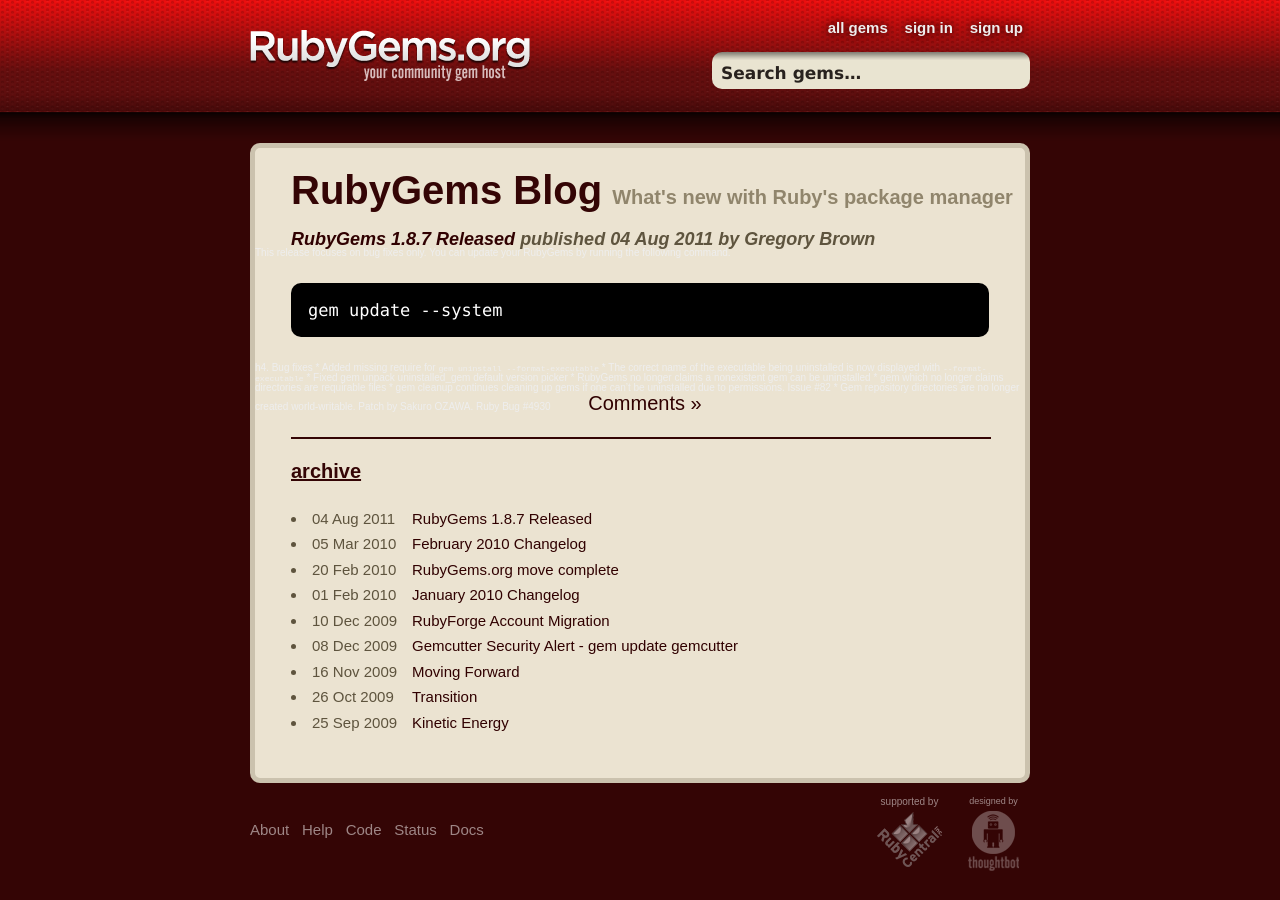
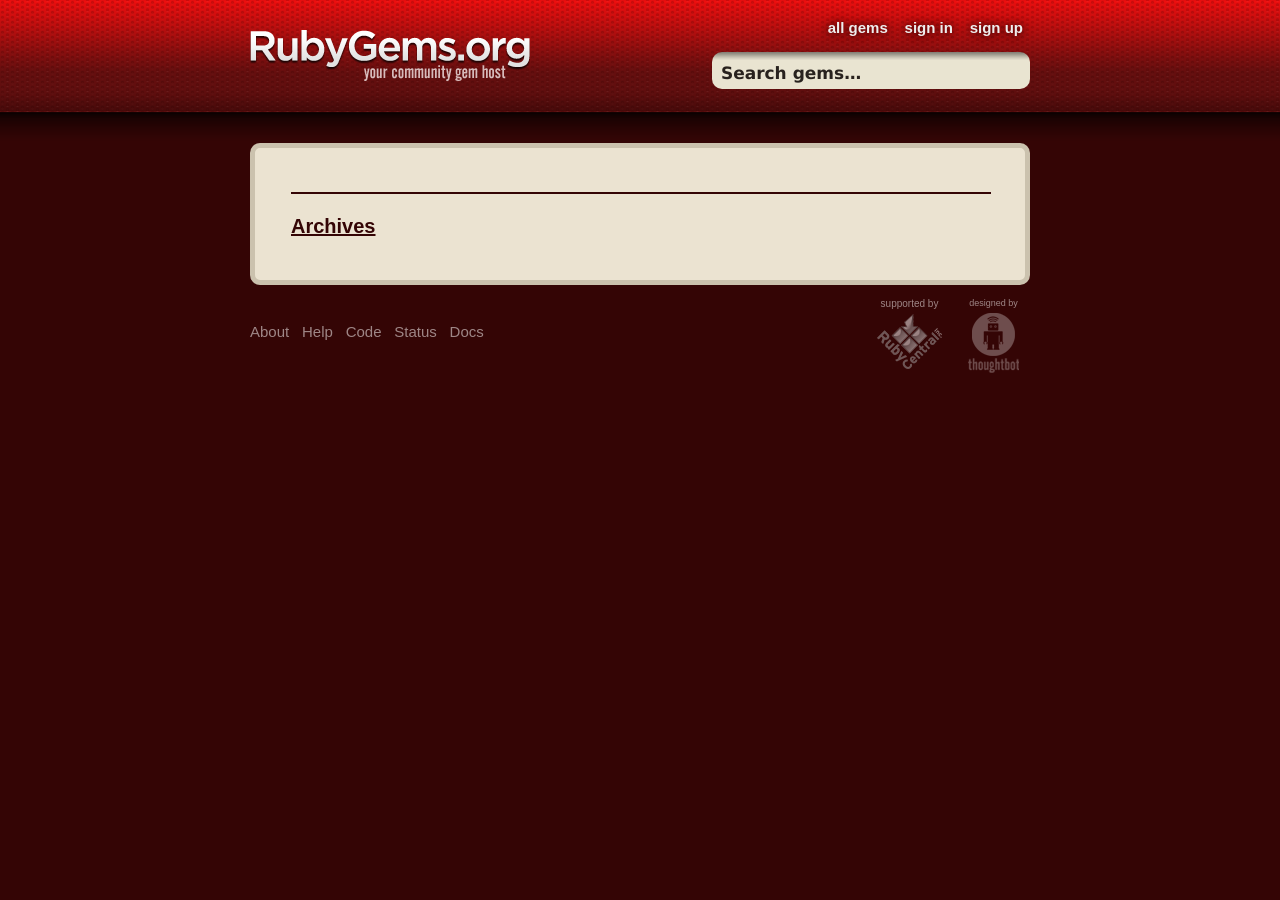
Before and after one commit to rubygems/rubygems.github.io, a Jekyll site: the page built from index.html, in a window 1280 px wide. Built offline with Jekyll 4.4.1, drawn with Linux system fonts in a browser that asks for light colours; comment, search, counter and statistics services are not loaded.

Commit message:
Tore down old gemcutter blog entries to prepare for rubygems blog posts

```diff
--- a/_layouts/default.html
+++ b/_layouts/default.html
@@ -12,7 +12,7 @@
     <!--[if IE 7]>
       <link href="/stylesheets/ie7.css" media="screen" rel="stylesheet" type="text/css" />
     <![endif]-->
-    <title>the update | RubyGems.org</title>
+    <title> {{ page.title }} | RubyGems.org</title>
   </head>
   <body>
     <div class="container_12">
--- a/_layouts/post.html
+++ b/_layouts/post.html
@@ -1,10 +1,9 @@
 ---
 layout: default
 ---
-<h2><a href="/">The Update</a></h2><h3>What's new on your community gem host</h3>
+<h2><a href="{{ page.url }}">{{ page.title }}</a></h2>
 <div class='post'>
   <h4>
-    <a href='{{ page.url }}'>{{ page.title }}</a>
     published {{ page.date | date_to_string }} by {{ page.author }}
   </h4>
   {{ content }}
--- a/_posts/2009-09-25-kinetic-energy.textile
+++ /dev/null
@@ -1,51 +0,0 @@
----
-title: Kinetic Energy
-layout: post
-author: Nick Quaranto
----
-
-Welcome to the first edition of The Update! This blog is going to cover the latest features, news, and awesome gems coming out of Gemcutter. Let's get started.
-
-h5. Announcements
-
-As you can tell, the redesign is live! Thanks to "Thoughtbot":http://thoughtbot.com for donating design time to the project and making sure it looks great.
-
-The next big piece of news is that this site will be moving to "http://rubygems.org":http://rubygems.org soon. (The current site will stay live at "http://docs.rubygems.org":http://docs.rubygems.org). We're currently working with the RubyGems team on this, and it will require a little bit of redirecting and rebranding on our part. Stay tuned here for updates!
-
-For those wondering about replacing/redirecting gems.rubyforge.org, there's a discussion going on at rubygems-developers "about this very subject":http://rubyforge.org/pipermail/rubygems-developers/2009-August/004914.html. If you're a fan of Gemcutter, check out this proposal and lend your support!
-
-We're also going to use this space to feature gems that are new (and of course, some that are old) that are hosted on the site. This will be a column in the style of "GitHub Rebase":http://rebase.github.com, so if you've got ridiculous Ruby images or great gems, let me know at nick@gemcutter.org.
-
-h5. Features
-
-Much has happened since our "launch":http://www.rubyinside.com/gemcutter-a-fast-and-easy-approach-to-ruby-gem-hosting-2281.html. (No, that wasn't planned.) Since then we've had a lot of great new features added in:
-
-* Adding/removing owners on a gem
-* Subscribe to gems to get a feed of what's been updated
-* Enhanced search with descriptions
-* Prerelease gem support
-* "Better gem documentation":http://gemcutter.org/pages/gem_docs
-* Faster gem indexing for newly pushed gems
-* Improved gem serving thanks to rack-cache and Varnish
-* HTTP Proxy support for the gem
-
-And so much more that can't fit here.
-
-h5. Upcoming
-
-Here's a sneak peek at some features slated for the future. No guarantees here on what could be finished, but these are some of the ideas in the works. The great part is that you can "contribute":http://github.com/qrush/gemcutter and make these (or your own) a reality!
-
-* Deleting gems
-* Full text search of READMEs from gems
-* JRuby support
-* Gravatar Integration (everyone loves avatars!)
-* Stats page
-* Better download tracking for individual gem versions
-
-If you've got your own ideas, "feel free to submit an issue!":http://github.com/qrush/gemcutter/issues
-
-h5. Thanks!
-
-Enough thanks can't be said for the great start that this project has had so far. This will have to suffice: Thanks to you for using it, our over 15 contributors for their hard work, and Heroku for supporting the project.
-
-If you haven't yet, @gem install gemcutter@ and @gem tumble@ away! See you next time.
--- a/_posts/2009-10-26-transition.textile
+++ /dev/null
@@ -1,19 +0,0 @@
----
-title: Transition
-layout: post
-author: Nick Quaranto
----
-
-It's time to talk about the future of gem hosting. I started Gemcutter as an effort to improve RubyGem hosting for everyone. I wasn't happy with the ways that RubyForge or GitHub was currently handling it, and I felt there could be a better way of fixing this problem. I set out to make gem indexing instantaneous, information about gems more accessible, and to provide an open API for gem publishing. The overall goal was to eventually take over gem hosting on RubyForge, and work with the established community instead of trying to fight against them.
-
-On September 25, I "revealed":http://update.gemcutter.org/2009/09/25/kinetic-energy.html that Gemcutter would be moving to http://rubygems.org, and becoming RubyGems.org: your community gem host. Today, I'd like to announce that Ruby Central has agreed to support RubyGems.org in becoming *the* default gem host for the community. We're still in the process of working out all of the details of this migration, and it will involve several moves:
-
-* http://rubygems.org will replace http://gems.rubyforge.org as the default gem host in RubyGems.
-* Gem publishing off RubyForge will continue to work for the time being.
-* We'll be merging user accounts from RubyForge, so you'll be able to log into RubyGems.org with your RubyForge login credentials. Your gem ownerships will also be transferred over.
-
-So, what does this mean for RubyForge?  The Ruby-specific functionality and data will be moved into RubyGems.org, and the parts that other hosting sites (GitHub, Google Code, SourceForge) can do better will be pruned away. Migration paths for those projects will be provided, we're not throwing any switches without warning. RubyGems.org will not be gaining any "bloat" from rewritten RubyForge features.
-
-The goal right now is to have the majority of this transition done before RubyConf (November 19). More information about dates and migration information, especially regarding when RubyForge features will be put into read-only mode will be placed "here on the wiki":http://wiki.github.com/qrush/gemcutter/transition.
-
-I'd like to thank everyone involved for their support. I'm proud to say that RubyGems.org will remain at the center of the Ruby community going forward, and I invite you to join in with your own contributions. This is our gem host now, let's make it awesome.
--- a/_posts/2009-11-16-moving-forward.textile
+++ /dev/null
@@ -1,19 +0,0 @@
----
-title: Moving Forward
-layout: post
-author: Nick Quaranto
----
-
-p=. "!http://farm3.static.flickr.com/2064/2224917035_88115fd957.jpg!":http://www.flickr.com/photos/themuuj/2224917035/
-
-We're getting ready for the RubyGems.org transition, and the first thing that needs to happen is a DNS switch for Gemcutter from Heroku to our new home at RackSpace. If you're just downloading gems from Gemcutter, your gem installs will continue to work thanks to our "maintenance mode setup":http://litanyagainstfear.com/blog/2009/11/10/load-rails-conditionally-with-rack/. If you're using the Gemcutter gem, you *will need to upgrade it to continue to push.* Run @gem update gemcutter@ and you should be all set. Going forward, the gem plugins will be merged into RubyGems in order lower the barrier further for gem publication.
-
-The entire Heroku team has been excited to see the site blossom on the platform, and as huge supporters of the Ruby community they want nothing but this effort to succeed. To further the integration of Gemcutter with RubyForge, one of the major decisions made was that Gemcutter’s database would become the central database for RubyForge. We'll be integrating projects, mailing lists, and other useful features. To facilitate this, we needed to move Gemcutter and RubyForge into the same datacenter, and decided it was easier to move Gemcutter than to move all of RubyForge to Heroku. I’d just like to say thanks to the Heroku team for the help and support so far, our decision to move off Heroku has nothing to do with the quality or capabilities of the Heroku platform.
-
-Since there was no lock-in with the Heroku platform, no modifications were necessary in order to move. Several of the optimizations the Heroku platform encouraged have actually helped make this transition really easy:
-
-1) Using "S3":http://docs.heroku.com/s3 and the "read-only file system":http://docs.heroku.com/constraints#read-only-filesystem helped make the migration onto a new platform very easy, since only the app code needed to move over.
-2) Delayed::Job for "background processing":http://docs.heroku.com/background-jobs meant that we could simply run the workers on the new server and `gem push` would still work.
-3) The simplicity of "heroku db:pull":http://docs.heroku.com/taps means that migrating Gemcutter's database will go extremely quickly.
-
-Heroku's been a huge part of Gemcutter and will continue to be as the project moves forward. As more of the RubyForge platform is migrated over to Ruby, hopefully there will be a chance to return to the ease of deployment and management that Heroku offers.
--- a/_posts/2009-12-08-gemcutter-security-alert.textile
+++ /dev/null
@@ -1,15 +0,0 @@
----
-title: Gemcutter Security Alert - gem update gemcutter
-layout: post
-author: Nick Quaranto
----
-
-Early last month, thanks to a hat-tip from Tim Carey-Smith, a vulnerability was found in Gemcutter's ownership system that allowed access to other users' API keys. David Dollar was quick to fix the issue, but due to miscommunication on my part, the Gemcutter API keys were never reset in response to the security hole.
-
-I've now reset *all* Gemcutter API keys for all users. In order to push your gems once again, you'll need to simply update the Gemcutter gem:
-
-@gem update gemcutter@
-
-When you need to @gem push@ again, you'll be prompted to sign in and your new API key will be fetched. That's all you should need to do in order to be back up to speed with releasing gems. No known compromises of gems has happened to our knowledge during the time since the vulnerability was closed. Downloading gems has not been affected by this issue.
-
-Going forward, I've set up a new address for reporting security issues with the site at security@gemcutter.org. Please report any code vulnerabilities you find there for now on. A security policy akin to Rails' regarding vulnerability issues will be set up soon and announced on the mailing list once completed. Sorry for the inconvenience here folks, and thanks for using Gemcutter.
--- a/_posts/2009-12-10-rubyforge-accounts-migrated.textile
+++ /dev/null
@@ -1,14 +0,0 @@
----
-title: RubyForge Account Migration
-layout: post
-author: Nick Quaranto
----
-
-Thanks to some hard work from David Black and Tom Copeland, all of the RubyForge accounts have now been imported into Gemcutter's database. This move ushers in a few changes:
-
-1) You can log in with your RubyForge account info if you haven't made a Gemcutter account yet. If you had both a Gemcutter and RubyForge account under the same email, your account has not been changed.
-2) All of the project ownerships from RubyForge have been transferred over to Gemcutter. If you're still having trouble gaining access to your RubyForge gems/projects, feel free to shoot nick@gemcutter.org an email.
-3) @gem migrate@ is now deprecated in the Gemcutter gem as of version 0.2.1.
-4) We now have usernames for the site, which will allow us to do all sorts of neat features! (dashboard, subdomains, etc)
-
-As always, if you're looking to help out with the project feel free to "fork the repo":http://github.com/qrush/gemcutter or hop in #gemcutter on irc.freenode.net to see how you can help out.
--- a/_posts/2010-02-01-january-changelog.textile
+++ /dev/null
@@ -1,51 +0,0 @@
----
-title: January 2010 Changelog
-layout: post
-author: Nick Quaranto
----
-
-Hey folks, this is going to be a new monthly roundup of what went on at your community gem host. Thanks for the hard work from all of our contributors, and keep it up! If you're interested in helping out check out our "contribution guidelines.":http://wiki.github.com/qrush/gemcutter/contribution-guidelines
-
-p=. <object classid='clsid:d27cdb6e-ae6d-11cf-96b8-444553540000' codebase='http://download.macromedia.com/pub/shockwave/cabs/flash/swflash.cab#version=9,0,115,0' width='560' height='345'><param name='movie' value='http://screenr.com/Content/assets/screenr_1116090935.swf' ></param><param name='flashvars' value='i=43505' ></param><param name='allowFullScreen' value='true' ></param><embed src='http://screenr.com/Content/assets/screenr_1116090935.swf' flashvars='i=43505' allowFullScreen='true' width='560' height='345' pluginspage='http://www.macromedia.com/go/getflashplayer' ></embed></object>
-
-h4. Stats
-
-Gem Downloads: *4,097,716*
-Gems Pushed: *4,361*
-Commits: *67*
-Files Changed: *206*
-Lines Added: *1,471*
-Lines Removed: *4,528*
-New Contributors: *5*
-
-h4. Features
-
-*Webhooks*: Get notifications for specific gems or all gems when new versions are pushed. "Read up here.":http://gemcutter.org/pages/gem_docs#webhook
-
-*CloudFront*: We're now serving all gems older than a day from CloudFront, which should speed up downloads immensely.
-
-*RubyGems Support Site*: Need help with Gemcutter or RubyGems? "Look no further":http://help.rubygems.org
-
-*Metrics/Caliper Integration*: Shiny new button on every gem's page, and Caliper generates metric_fu results for every pushed gem. Awesome.
-
-*Gem Payload Additions: Gem URI, Project URI, Version Downloads, Dependencies*: Plenty added to the API hash, "check out an example":http://gemcutter.org/pages/api_docs
-
-*Search API method*: An alternative to @gem search@ that hooks into the same search box on the site at @/api/v1/search.(xml|json)?query="SOME GEM"@
-
-*XML API Payload*: For those who enjoy 3-letter acronyms when querying their gems. "More on the API docs.":http://gemcutter.org/pages/api_docs
-
-h4. Fixes
-
-*Switched to postfix*: We used to just use GMail for our mail server when we were on Heroku, but now we can use the server's postfix server to send mail.
-
-*Strip string on search*: Putting spaces in search queries would give bad results, so now they're stripped away.
-
-*More legacy indexes*: Some of the legacy indexes that old versions of RubyGems were not being served up. They're now all served up with just @rubygems-update@ in them.
-
-*Redirecting to all indexes on S3*: Instead of trying to cache the indexes through the Hostess, we now redirect to S3 for all of the indexes we can. See for yourself with @gem install -V@.
-
-*Moving gems to /downloads*: Search engine crawlers were bumping download counts, so we've moved gem downloads on @rubygems#show@ to @/downloads@ and added that to @robots.txt@ so they don't bump up the counts.
-
-*Various CSS fixes on rubygems#show*: Too many authors, downloads, or even a long title would break the page layout, hopefully that's fixed now.
-
-*ILIKE*: This was put in since Gemcutter uses PostgreSQL but would hinder contributors wanting to use MySQL. It's now removed and we should be DB agnostic again.
--- a/_posts/2010-02-20-rubygems-org-move-complete.textile
+++ /dev/null
@@ -1,21 +0,0 @@
----
-title: RubyGems.org move complete
-layout: post
-author: Nick Quaranto
----
-
-As you may have noticed, Gemcutter has now become RubyGems.org. This transition has been in the works for "several months now":http://update.gemcutter.org/2009/10/26/transition.html, and the new RubyGems 1.3.6 release brings it to a close. The original goal of Gemcutter was to improve the RubyGem hosting scene for everyone in the Ruby community, and it's been realized now.
-
-For those concerned with what's going to change, here's some basic information about what's happened to bring you up to speed:
-
-* gemcutter.org, gems.rubyforge.org, and rubygems.org all point to the same place
-* gem serving/installing will continue to work for all 3 domains
-* rubygems.org is the default gem source as of RubyGems 1.3.6
-* rubygems.org is the main web frontend now, and the other two sites redirect to it
-* @gem owner@ and @gem push@ have been merged into RubyGems proper.
-* The gemcutter gem as of 0.4.0 just has @gem webhook@ (and soon, @gem yank@!)
-* The GitHub project, Twitter account, etc name will remain the same
-
-Going forward, we'll eventually be using gemcutter.org for gem forking/subdomains, and gems.rubyforge.org will probably remain inactive. I'd also like to say thanks to "Eric Hodel":http://segment7.net, "Tom Copeland":http://tomcopeland.blogs.com/, and "John Barnette":http://www.jbarnette.com/, their help with making this all happen has been immeasurable.
-
-If you've got questions about the transition, let us know in the comments!
--- a/_posts/2010-03-05-february-changelog.textile
+++ /dev/null
@@ -1,47 +0,0 @@
----
-title: February 2010 Changelog
-layout: post
-author: Nick Quaranto
----
-
-Welcome to the second monthly changelog post! February was a big month for Gemcutter: a main goal of the project was realized with the release of RubyGems 1.3.6 along with plenty of other work. Another big change is that @gem yank@ has been implemented finally with gemcutter 0.5.0, and John Trupiano made a great screencast to show off how it works:
-
-p=. <object classid='clsid:d27cdb6e-ae6d-11cf-96b8-444553540000' codebase='http://download.macromedia.com/pub/shockwave/cabs/flash/swflash.cab#version=9,0,115,0' width='560' height='345'><param name='movie' value='http://screenr.com/Content/assets/screenr_1116090935.swf' /><param name='flashvars' value='i=51108' /><param name='allowFullScreen' value='true' /><embed src='http://screenr.com/Content/assets/screenr_1116090935.swf' flashvars='i=51108' allowFullScreen='true' width='560' height='345' pluginspage='http://www.macromedia.com/go/getflashplayer'></embed></object>
-
-h4. Stats
-
-Gem Downloads: *4,396,743* (up 299,027)
-Gems Pushed: *4,308*
-S3 Bandwidth Served: *567.103 GB*
-CloudFront US Node Served: *634.189 GB*
-CloudFront Europe Node Served: *327.385 GB*
-CloudFront Japan Node Served: *64.744 GB*
-CloudFront Hong Kong Node Served: *47.008 GB*
-Commits: *40*
-
-h4. Features
-
-*gem yank*: Plenty of work was done based on discussion on the "Gemcutter mailing list":http://groups.google.com/group/gemcutter on finally being able to remove gems from the site's index. The motivation behind why it works this way is best explained by "On Retagging":http://www.kernel.org/pub/software/scm/git/docs/git-tag.html from the git tag manpage. Here's a small summary of the changes:
-
-* If you've botched a gem release, you can use @gem yank [gemname]@ to remove it from the index. Fix the problem, bump by a patch version, and push the newly built gem. You're not going to run out of version numbers any time soon!
-* The gem is still available for download, and the gem is not deleted from S3. This prevents a _why type situation where important community gems could suddenly disappear, and allows other gem authors to be able to use it if necessary.
-* If you need a gem perma-deleted, open a support request at "help.rubygems.org":http://help.rubygems.org and we'll take care of it.
-* Yanked a gem you didn't mean to? Run @gem yank --undo@ to put the gem back into the index.
-
-*RubyGems Integration*: RubyGems.org is now the default gem host in RubyGems, @gem push@ and @gem owner@ have been merged into RubyGems proper. Plenty of copy and documentation changes were done too.
-
-h4. Fixes
-
-*Atomic Versions*: Re-pushing of gems is now disabled since @gem yank@ is implemented.
-
-*Staging Server*: We finally have a staging server to test out major changes. We upgraded the site to the latest Passenger and REE too on production!
-
-*Load Path Fixes*: Some cleanup of the @LOAD_PATH@ has been performed for the latest gemcutter gem.
-
-*Gemcutter Gem Refactoring*: As of RubyGems 1.3.6, utilities have been added to help use the Gemcutter API, so @gem webhook@ and @gem yank@ now take advantage of this.
-
-*Destroy Subscriptions on RubyGem Destroy*: This was causing some problems on user dashboards.
-
-*Force Redirects for Other Domains*: Visiting pages on the web frontend at gemcutter.org or gems.rubyforge.org redirect you to rubygems.org.
-
-*Updating Legacy Indexes*: A new RubyGems release means that the old legacy indexes had to be updated for old RG clients to be able to auto-update.
--- a/_posts/2011-08-04-rubygems-1.8.7.textile
+++ /dev/null
@@ -1,21 +0,0 @@
----
-title: RubyGems 1.8.7 Released
-layout: post
-author: Gregory Brown
----
-
-This release focuses on bug fixes only. You can update your RubyGems by running the following command.
-
-<pre>
-gem update --system
-</pre>
-
-h4. Bug fixes
-
-* Added missing require for <tt>gem uninstall --format-executable</tt>
-* The correct name of the executable being uninstalled is now displayed with <tt>--format-executable</tt>
-* Fixed gem unpack uninstalled_gem default version picker
-* RubyGems no longer claims a nonexistent gem can be uninstalled
-* gem which no longer claims directories are requirable files
-* gem cleanup continues cleaning up gems if one can’t be uninstalled due to permissions. Issue #82
-* Gem repository directories are no longer created world-writable. Patch by Sakuro OZAWA. Ruby Bug #4930
--- a/index.html
+++ b/index.html
@@ -1,19 +1,20 @@
 ---
 layout: default
-title: Home
+title: RubyGems Blog
 ---
-<h2>RubyGems Blog</h2><h3>What's new with Ruby's package manager</h3>
-<div class='post'>
-  <h4>
-    <a href='{{ site.posts.first.url }}'>{{ site.posts.first.title }}</a>
-    published {{ site.posts.first.date | date_to_string }} by {{ site.posts.first.author }}
-  </h4>
-  {{ site.posts.first.content }}
-  <a id="comments" href="{{ site.posts.first.url }}#disqus_thread">Comments &raquo;</a>
-</div>
+{% for post in site.posts limit:3 %}
+  <h2><a href="{{ post.url }}">{{ post.title }}</a></h2>
+  <div class='post'>
+    <h4>
+      published {{ post.date | date_to_string }} by {{ post.author }}
+    </h4>
+    {{ post.content }}
+    <a id="comments" href="{{ post.url }}#disqus_thread">Comments &raquo;</a>
+  </div>
+{% endfor %}
 
 <div class="archive">
-  <h5>archive</h5>
+  <h5>Archives</h5>
   <ul id="archive">
   {% for post in site.posts %}
   <li><abbr>{{ post.date | date_to_string }}</abbr><a href="{{ post.url }}">{{ post.title }}</a></li>
```
